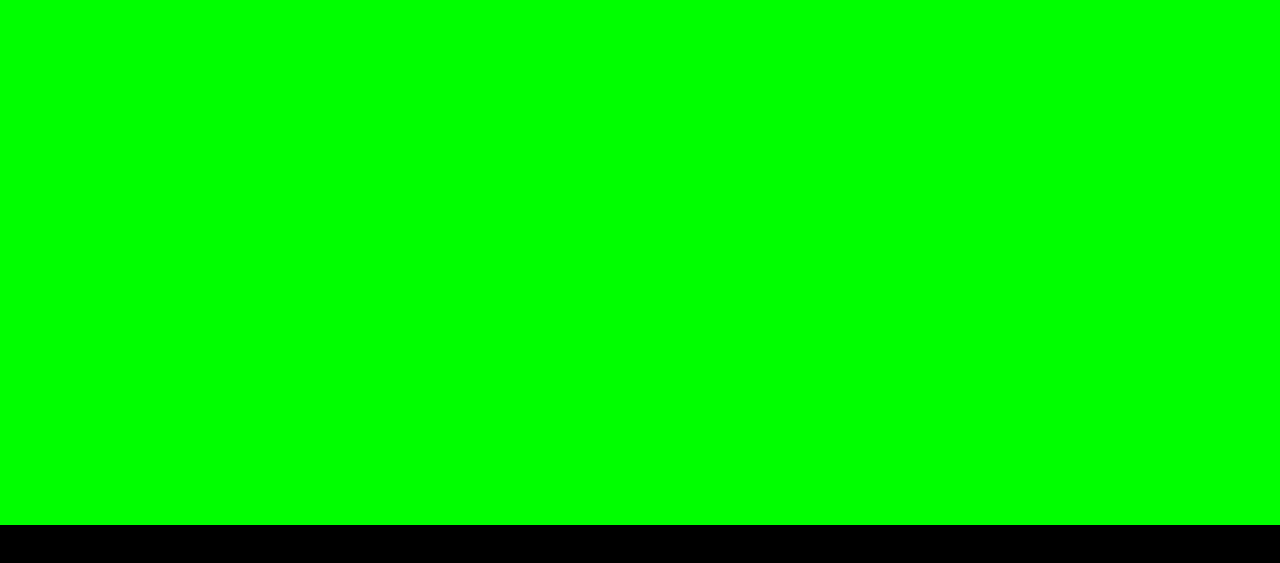
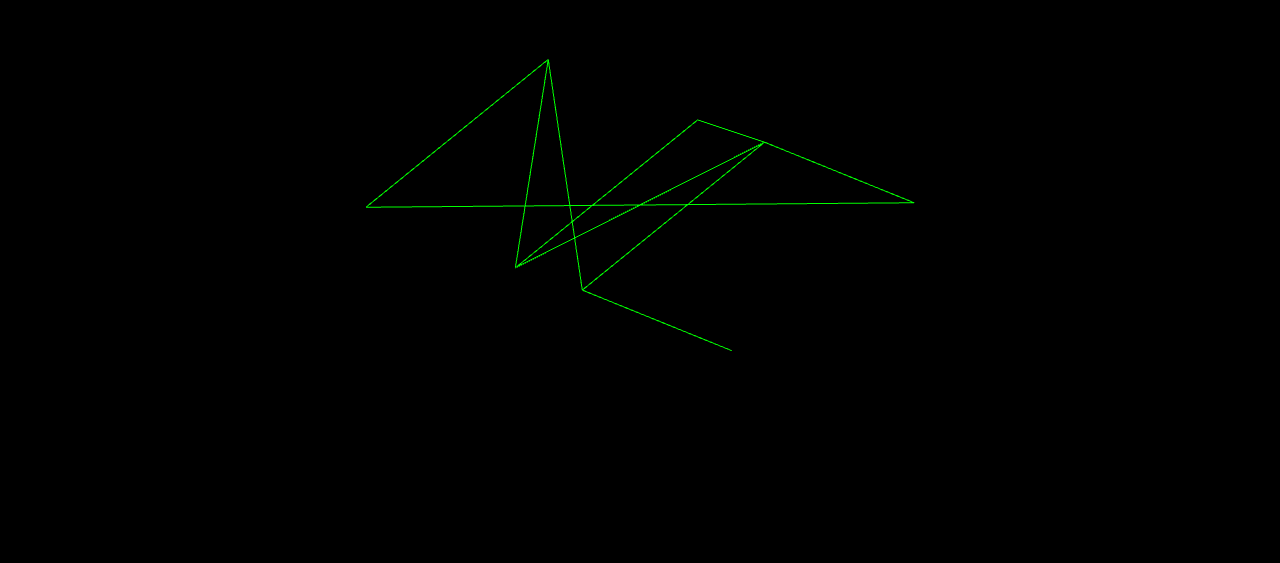
Before and after one commit to DDev247/stepmania, a plain HTML site: page index.html in a window 1280 px wide. Shown: the part 195-758 px from the top of the page. Drawn offline with Linux system fonts and the light colour scheme.

Commit message:
drawing a rotating thing

```diff
--- a/css/stylesheet.css
+++ b/css/stylesheet.css
@@ -4,6 +4,9 @@ body {
     background-color: black;
     height: 100vh;
     width: 100vw;
+    display: flex;
+    flex-direction: column;
+    justify-content: center;
 }
 
 canvas {
--- a/index.html
+++ b/index.html
@@ -5,27 +5,39 @@
         <meta name="viewport" content="width=device-width, initial-scale=1.0">
         <title>Stepmania HTML</title>
         <link rel="stylesheet" href="css/stylesheet.css">
-        <script
+        <!-- <script
             src="https://cdnjs.cloudflare.com/ajax/libs/gl-matrix/2.8.1/gl-matrix-min.js"
             integrity="sha512-zhHQR0/H5SEBL3Wn6yYSaTTZej12z0hVZKOv3TwCUXT1z5qeqGcXJLLrbERYRScEDDpYIJhPC1fk31gqR783iQ=="
             crossorigin="anonymous"
-            defer></script>
+            defer></script> -->
     </head>
     <body>
         <noscript>This page uses Javascript. Enable it in your browser settings.</noscript>
         <canvas id="canvas"></canvas>
     </body>
+
+    <!-- Shaders -->
+
     <script id="2d-vertex-shader" type="x-shader/x-vertex">
-        attribute vec2 a_position;
+        attribute vec3 a_position;
+        uniform mat4 u_matrix;
 
         void main() {
-          gl_Position = vec4(a_position, 0, 1);
+            gl_Position = (u_matrix * vec4(a_position, 1));
         }
     </script>
     <script id="2d-fragment-shader" type="x-shader/x-fragment">
         void main() {
-          gl_FragColor = vec4(0,1,0,1);  // green
+            gl_FragColor = vec4(0,1,0,1);  // green
         }
     </script>
+
+    <!-- Assets -->
+    <script src="assets/main.obj" type="model/obj" id="obj"></script>
+    <script src="assets/main.mtl" type="model/mtl" id="mtl"></script>
+
+    <!-- Scripts -->
+    <script src="js/matrix.js"></script>
+    <script src="js/obj.js"></script>
     <script src="js/main.js"></script>
 </html>
--- a/js/main.js
+++ b/js/main.js
@@ -25,8 +25,8 @@ const createShader = (id, type) => {
 
 const createProgram = (vs, fs) => {
     const program = gl.createProgram();
-    gl.attachShader(program, vertexShader);
-    gl.attachShader(program, fragmentShader);
+    gl.attachShader(program, vs);
+    gl.attachShader(program, fs);
 
     gl.linkProgram(program);
 
@@ -38,6 +38,7 @@ const createProgram = (vs, fs) => {
     return program;
 }
 
+async function main() {
     // setup a GLSL program
     var vertexShader = createShader("2d-vertex-shader", gl.VERTEX_SHADER);
     var fragmentShader = createShader("2d-fragment-shader", gl.FRAGMENT_SHADER);
@@ -46,23 +47,61 @@ gl.useProgram(program);
 
     // look up where the vertex data needs to go.
     var positionLocation = gl.getAttribLocation(program, "a_position");
+    var matrixLocation = gl.getUniformLocation(program, "u_matrix");
+    var currentMatrix = matrixIdentity();
+    var rotation = 0;
 
-// Create a buffer and put a single clipspace rectangle in
-// it (2 triangles)
-var buffer = gl.createBuffer();
-gl.bindBuffer(gl.ARRAY_BUFFER, buffer);
+    var modelR = await fetch("assets/main.obj");
+    var Models = parseObj(await modelR.text());
+    const vertices = verticesToArray(Models["Cube"].vertices);
+    const indices = indicesToArray(Models["Cube"].indices);
+    console.log(Models, vertices, indices);
+    // var Materials = parseObj(document.getElementById("mtl").innerHTML);
+
+    // Create buffers
+    const vertexBuffer = gl.createBuffer();
+    gl.bindBuffer(gl.ARRAY_BUFFER, vertexBuffer);
     gl.bufferData(
         gl.ARRAY_BUFFER,
-    new Float32Array([
-        -1.0, -1.0,
-         1.0, -1.0,
-        -1.0,  1.0,
-        -1.0,  1.0,
-         1.0, -1.0,
-         1.0,  1.0]),
+        new Float32Array(vertices),
         gl.STATIC_DRAW);
-gl.enableVertexAttribArray(positionLocation);
-gl.vertexAttribPointer(positionLocation, 2, gl.FLOAT, false, 0, 0);
+
+    const indexBuffer = gl.createBuffer();
+    gl.bindBuffer(gl.ELEMENT_ARRAY_BUFFER, indexBuffer);
+    gl.bufferData(
+        gl.ELEMENT_ARRAY_BUFFER,
+        new Uint16Array(indices),
+        gl.STATIC_DRAW,
+    );
 
     // draw
-gl.drawArrays(gl.TRIANGLES, 0, 6);
+    // gl.drawArrays(gl.TRIANGLES, 0, 6);
+    function draw() {
+        gl.canvas.width = window.innerWidth;
+        gl.canvas.height = window.innerWidth / (16 / 9);
+
+        rotation += 0.01;
+
+        currentMatrix = matrixIdentity();
+        currentMatrix = matrixMult(currentMatrix, matrixRotateX(rotation));
+        currentMatrix = matrixMult(currentMatrix, matrixRotateY(rotation * 0.7));
+        currentMatrix = matrixMult(currentMatrix, matrixRotateZ(rotation * 0.2));
+
+        gl.viewport(0, 0, gl.canvas.width, gl.canvas.height);
+        gl.clear(gl.COLOR_BUFFER_BIT);
+
+        gl.useProgram(program);
+
+        gl.enableVertexAttribArray(positionLocation);
+        gl.vertexAttribPointer(positionLocation, 3, gl.FLOAT, false, 0, 0);
+        gl.bindBuffer(gl.ELEMENT_ARRAY_BUFFER, indexBuffer);
+        gl.bindBuffer(gl.ARRAY_BUFFER, vertexBuffer);
+
+        gl.uniformMatrix4fv(matrixLocation, false, matrixToArrayMatrix(currentMatrix));
+        gl.drawElements(gl.LINES, vertices.length, gl.UNSIGNED_SHORT, 0);
+    }
+
+    setInterval(draw, 16);
+}
+
+main();
--- /dev/null
+++ b/js/matrix.js
@@ -0,0 +1,161 @@
+
+// create a identity matrix
+function matrixIdentity() {
+    return {
+        m11: [1, 0, 0, 0],
+        m21: [0, 1, 0, 0],
+        m31: [0, 0, 1, 0],
+        m41: [0, 0, 0, 1]
+    };
+}
+
+// create a zeroed out matrix
+function matrixZero() {
+    return {
+        m11: [0, 0, 0, 0],
+        m21: [0, 0, 0, 0],
+        m31: [0, 0, 0, 0],
+        m41: [0, 0, 0, 0]
+    };
+}
+
+// performs matrix-vector multiplication
+// (may be a bottleneck later)
+function matrixVectorMult(m, v3) {
+    var v = Object.assign({w:1}, v3);
+    var result = v4(0,0,0,1);
+    var m11 = m.m11;
+    var m21 = m.m21;
+    var m31 = m.m31;
+    var m41 = m.m41;
+
+    // m11*v11 + m12*v12 + m13*v13 + m14*v14
+    result.x = m11[0]*v.x +
+                m11[1]*v.y +
+                m11[2]*v.z +
+                m11[3]*v.w;
+
+    result.y = m21[0]*v.x +
+                m21[1]*v.y +
+                m21[2]*v.z +
+                m21[3]*v.w;
+
+    result.z = m31[0]*v.x +
+                m31[1]*v.y +
+                m31[2]*v.z +
+                m31[3]*v.w;
+
+    result.w = m41[0]*v.x +
+                m41[1]*v.y +
+                m41[2]*v.z +
+                m41[3]*v.w;
+
+    return result;
+}
+
+// var currentMatrix = matrixIdentity();
+function matrix(v) {
+    return matrixVectorMult(currentMatrix, v);
+}
+
+// creates a translation matrix
+function matrixTranslate(v4) {
+    var result = matrixIdentity();
+    result.m11[3] = v4.x;
+    result.m21[3] = v4.y;
+    result.m31[3] = v4.z;
+    result.m41[3] = v4.w;
+
+    return result;
+}
+
+function matrixScale(v4) {
+    var result = matrixIdentity();
+    result.m11[0] = v4.x;
+    result.m21[1] = v4.y;
+    result.m31[2] = v4.z;
+    //.m31[3] = -(v4.z / 2);
+    result.m41[3] = v4.w;
+
+    return result;
+}
+
+function matrixRotateX(theta) {
+    var result = matrixIdentity();
+    result.m21[1] = Math.cos(theta);
+    result.m21[2] = -Math.sin(theta);
+    result.m31[1] = Math.sin(theta);
+    result.m31[2] = Math.cos(theta);
+
+    return result;
+}
+
+function matrixRotateY(theta) {
+    var result = matrixIdentity();
+    result.m11[0] = Math.cos(theta);
+    result.m11[2] = Math.sin(theta);
+    result.m31[0] = -Math.sin(theta);
+    result.m31[2] = Math.cos(theta);
+
+    return result;
+}
+
+function matrixRotateZ(theta) {
+    var result = matrixIdentity();
+    result.m11[0] = Math.cos(theta);
+    result.m11[1] = -Math.sin(theta);
+    result.m21[0] = Math.sin(theta);
+    result.m21[1] = Math.cos(theta);
+
+    return result;
+}
+
+// performs matrix-matrix multiplication
+// (may be a bottleneck later)
+function matrixMult(e, f) {
+    var result = [[], [], [], []];
+    var ee = [
+        [e.m11[0], e.m11[1], e.m11[2], e.m11[3]],
+        [e.m21[0], e.m21[1], e.m21[2], e.m21[3]],
+        [e.m31[0], e.m31[1], e.m31[2], e.m31[3]],
+        [e.m41[0], e.m41[1], e.m41[2], e.m41[3]],
+    ];
+
+    var ff = [
+        [f.m11[0], f.m11[1], f.m11[2], f.m11[3]],
+        [f.m21[0], f.m21[1], f.m21[2], f.m21[3]],
+        [f.m31[0], f.m31[1], f.m31[2], f.m31[3]],
+        [f.m41[0], f.m41[1], f.m41[2], f.m41[3]],
+    ];
+
+    var n = 4;
+    for (var i = 0; i < n; i++) {
+        for (var j = 0; j < n; j++) {
+            result[i][j] = 0;
+            for (var k = 0; k < n; k++) {
+                result[i][j] += ee[i][k] * ff[k][j];
+            }
+        }
+    }
+
+    return {
+        m11: result[0],
+        m21: result[1],
+        m31: result[2],
+        m41: result[3]
+    };
+}
+
+function matrixToArrayMatrix(matrix) {
+    const m11 = matrix.m11;
+    const m21 = matrix.m21;
+    const m31 = matrix.m31;
+    const m41 = matrix.m41;
+
+    return [
+        m11[0], m11[1], m11[2], m11[3],
+        m21[0], m21[1], m21[2], m21[3],
+        m31[0], m31[1], m31[2], m31[3],
+        m41[0], m41[1], m41[2], m41[3]
+    ]
+}
--- /dev/null
+++ b/js/obj.js
@@ -0,0 +1,171 @@
+
+// parses a Wavefront OBJ file
+function parseObj(file) {
+    var Meshes = {};
+
+    var lines = file.split("\n");
+    var currentMesh = "";
+    var indices = 0;
+
+    for(var l in lines) {
+        var line = lines[l];
+        //debug(line);
+
+        var bits = line.split(" ");
+        var toEnd = line.substring(bits[0].length + 1);
+        switch (bits[0])
+        {
+            case 'usemtl':
+                Meshes[currentMesh].materials[Meshes[currentMesh].indices.length] = bits[1];
+
+                break;
+
+            case 'o':
+            case 'g':
+                if(currentMesh !== "") {
+                    indices += Meshes[currentMesh].vertices.length;
+                }
+
+                currentMesh = toEnd;
+                Meshes[currentMesh] = {
+                    vertices: [],
+                    indices: [],
+                    materials: [],
+                    normals: [],
+                    smooth: false
+                };
+                break;
+
+            case 'v':
+                // skip (im too lazy to make it add a generic one)
+                if(currentMesh === "") {
+                    break;
+                }
+
+                var x = Number(bits[1]);
+                var y = Number(bits[2]);
+                var z = Number(bits[3]);
+
+                Meshes[currentMesh].vertices.push([x, y, z]);
+                break;
+
+            case 'vn':
+                // skip (im too lazy to make it add a generic one)
+                if(currentMesh === "") {
+                    break;
+                }
+
+                var x = Number(bits[1]);
+                var y = Number(bits[2]);
+                var z = Number(bits[3]);
+
+                Meshes[currentMesh].normals.push([x, y, z]);
+                break;
+
+            case 'f':
+                // skip (im too lazy to make it add a generic one)
+                if(currentMesh === "") {
+                    break;
+                }
+
+                var i = [];
+                i[0] = [
+                    Number(bits[1].split("//")[0]) - 1 - indices,
+                    bits[1].split("//")[1] - 1
+                ];
+                i[1] = [
+                    Number(bits[2].split("//")[0]) - 1 - indices,
+                    bits[2].split("//")[1] - 1
+                ];
+                i[2] = [
+                    Number(bits[3].split("//")[0]) - 1 - indices,
+                    bits[3].split("//")[1] - 1
+                ];
+                Meshes[currentMesh].indices.push(i);
+                break;
+
+            case 's':
+                // skip (im too lazy to make it add a generic one)
+                if(currentMesh === "") {
+                    break;
+                }
+
+                Meshes[currentMesh].smooth = bits[1] === "off" ? false : true;
+                break;
+
+            default:
+                    break;
+        }
+    }
+
+    return Meshes;
+}
+
+function parseMtl(file) {
+    var Materials = {};
+    var lines = file.split("\n");
+    var currentMaterial = "";
+
+    for(var l in lines) {
+        var line = lines[l];
+        //debug(line);
+
+        var bits = line.split(" ");
+        var toEnd = line.substring(bits[0].length + 1);
+        switch (bits[0])
+        {
+            case 'newmtl':
+                currentMaterial = bits[1];
+                Materials[currentMaterial] = {
+                    color: color(255, 255, 255)
+                };
+
+                break;
+
+            case 'Kd':
+                var c1 = Number(bits[1]);
+                var c2 = Number(bits[2]);
+                var c3 = Number(bits[3]);
+
+                var c = {
+                    r: round(c1 * 255),
+                    g: round(c2 * 255),
+                    b: round(c3 * 255)
+                };
+
+                Materials[currentMaterial].color = c;
+                break;
+
+            default:
+                    break;
+        }
+    }
+
+    return Materials;
+}
+
+function verticesToArray(src) {
+    const result = [];
+
+    for (let i = 0; i < src.length * 3; i += 3) {
+        const element = src[i / 3];
+        result[i] = element[0];
+        result[i + 1] = element[1];
+        result[i + 2] = element[2];
+    }
+
+    return result;
+}
+
+function indicesToArray(src) {
+    const result = [];
+
+    for (let i = 0; i < src.length * 3; i += 3) {
+        const element = src[i / 3];
+        result[i] = element[0][1];
+        result[i + 1] = element[1][1];
+        result[i + 2] = element[2][1];
+    }
+
+    return result;
+}
```
Also changed, not shown: js/helpers.js (added, +72 -0 lines), assets/main.mtl (added), assets/main.obj (added). Lines whose indentation alone changed are shown as unchanged.
